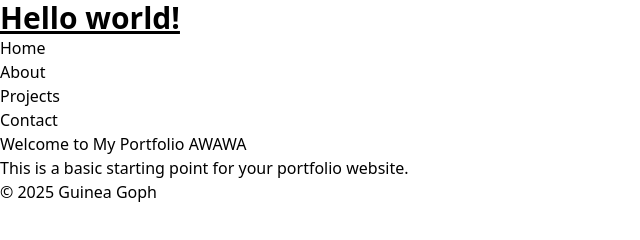
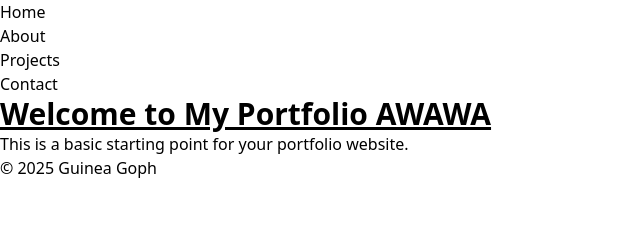
Before and after one commit to christopher-moon/Personal-Website, a website: page top/index.html in a window 1280 px wide. Shown: the whole page, without its empty margins (0-640 px from the left). Drawn offline with nearby package versions, Linux system fonts and the light colour scheme; files that its build step writes are made by us from their sources.

Commit message:
test tailwind

```diff
--- a/top/index.html
+++ b/top/index.html
@@ -25,10 +25,6 @@
 
 <body>
 
-  <h1 class="text-3xl font-bold underline">
-    Hello world!
-  </h1>
-
   <!-- Navigation Bar -->
   <nav>
 
@@ -50,7 +46,7 @@
   <!-- Main content -->
   <main>
 
-    <h1>Welcome to My Portfolio AWAWA</h1>
+    <h1 class="text-3xl font-bold underline"> Welcome to My Portfolio AWAWA</h1>
     <p>This is a basic starting point for your portfolio website.</p>
 
   </main>
```
